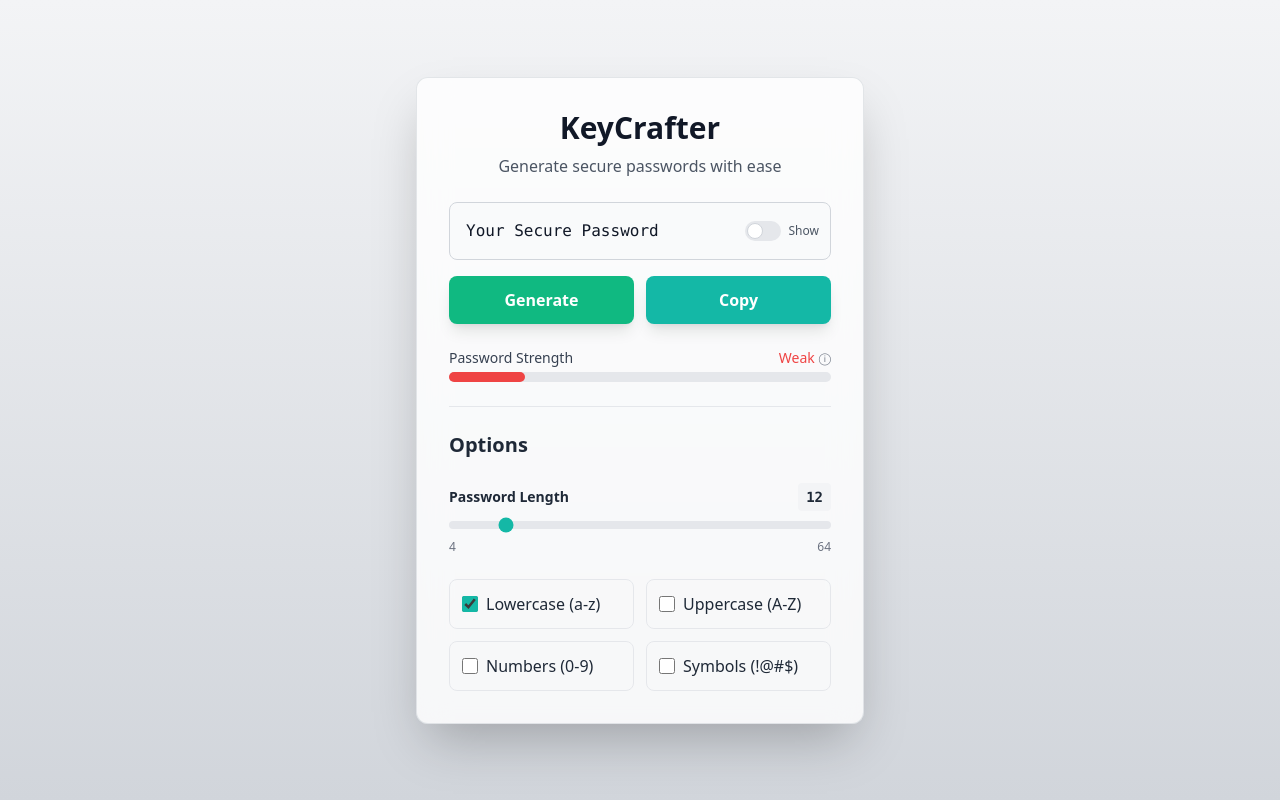
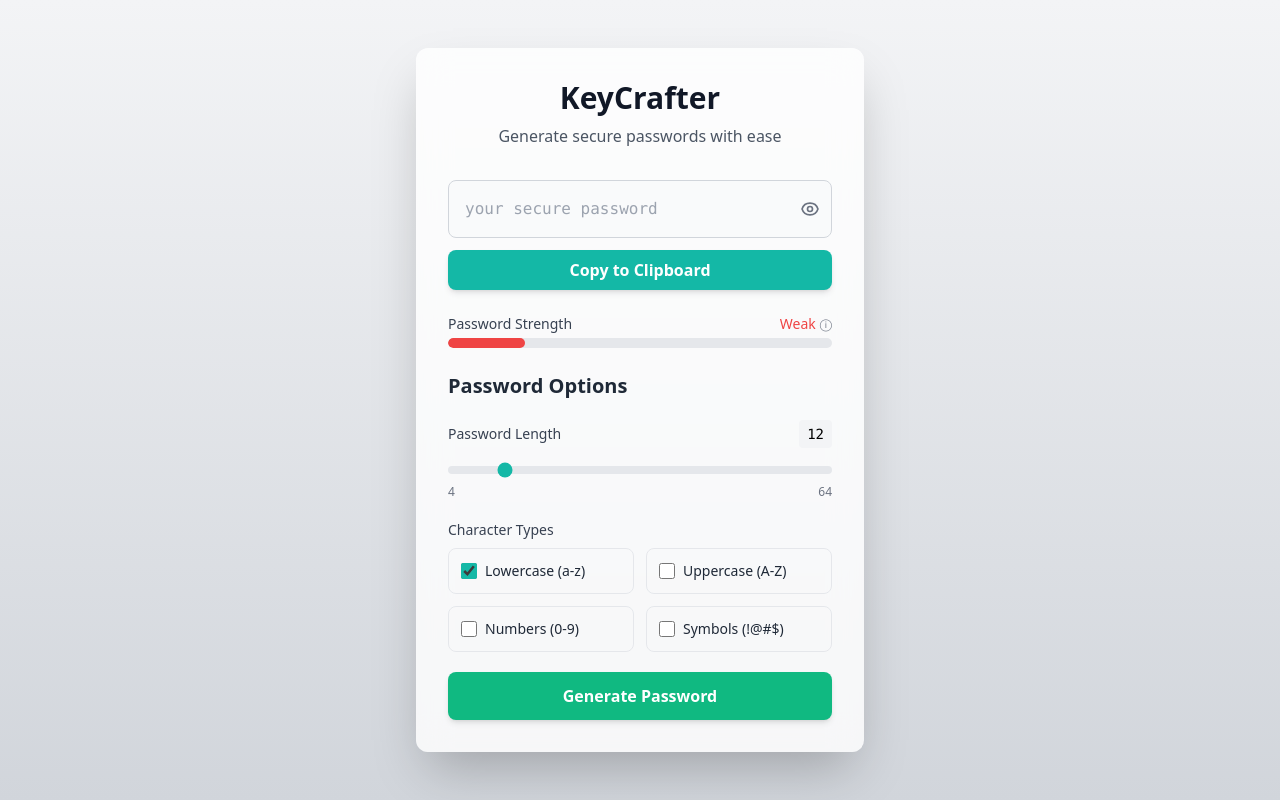
Before and after one commit to IVIonsters/KeyCrafter, a React (Vite) app in the folder KeyCrafter/: page / in a window 1280 px wide. Built offline with nearby package versions, Linux system fonts and the light colour scheme.

Commit message:
refactor App component layout; integrate PasswordDisplay, StrengthBar, and CheckboxGroup components into PasswordGenerator; enhance accessibility and styling

```diff
--- a/KeyCrafter/src/App.jsx
+++ b/KeyCrafter/src/App.jsx
@@ -1,28 +1,16 @@
 import './App.css'
-import CheckboxGroup from './components/CheckboxGroup'
 import PasswordGenerator from './components/PasswordGenerator'
-import PasswordDisplay from './components/PasswordDisplay'
-import StrengthBar from './components/StrengthBar'
 
 function App() {
   return (
     <div className="bg-gradient-to-b from-gray-100 to-gray-300 min-h-screen flex items-center justify-center p-4">
-      <section className="w-full max-w-md bg-white/80 backdrop-blur-lg p-8 rounded-xl shadow-2xl flex flex-col space-y-6 border border-gray-300/60">
-        <header className="text-center">
+      <section className="w-full max-w-md bg-white/80 backdrop-blur-lg p-8 rounded-xl shadow-2xl">
+        <header className="text-center mb-8">
           <h1 className="text-3xl font-extrabold text-gray-900">KeyCrafter</h1>
           <p className="text-gray-600 mt-2">Generate secure passwords with ease</p>
         </header>
 
-        <PasswordDisplay />
-        <StrengthBar />
-
-        <div className="w-full h-px bg-gray-200"></div>
-
-        <div className="space-y-6">
-          <h2 className="text-xl font-semibold text-gray-800">Options</h2>
-          <PasswordGenerator />
-          <CheckboxGroup />
-        </div>
+        <PasswordGenerator />
       </section>
     </div>
   );
--- a/KeyCrafter/src/components/CheckboxGroup.jsx
+++ b/KeyCrafter/src/components/CheckboxGroup.jsx
@@ -13,7 +13,7 @@ function CheckboxGroup() {
           className="h-4 w-4 rounded border-gray-300 accent-teal-500 focus:ring-teal-400"
           defaultChecked
         />
-        <span className="text-gray-800">Lowercase (a-z)</span>
+        <span className="text-gray-800 text-sm">Lowercase (a-z)</span>
       </label>
 
       <label
@@ -24,7 +24,7 @@ function CheckboxGroup() {
           id="includeuppercase"
           className="h-4 w-4 rounded border-gray-300 accent-teal-500 focus:ring-teal-400"
         />
-        <span className="text-gray-800">Uppercase (A-Z)</span>
+        <span className="text-gray-800 text-sm">Uppercase (A-Z)</span>
       </label>
 
       <label
@@ -35,7 +35,7 @@ function CheckboxGroup() {
           id="includenumbers"
           className="h-4 w-4 rounded border-gray-300 accent-teal-500 focus:ring-teal-400"
         />
-        <span className="text-gray-800">Numbers (0-9)</span>
+        <span className="text-gray-800 text-sm">Numbers (0-9)</span>
       </label>
 
       <label
@@ -46,7 +46,7 @@ function CheckboxGroup() {
           id="includespecialcharacters"
           className="h-4 w-4 rounded border-gray-300 accent-teal-500 focus:ring-teal-400"
         />
-        <span className="text-gray-800">Symbols (!@#$)</span>
+        <span className="text-gray-800 text-sm">Symbols (!@#$)</span>
       </label>
     </div>
   );
--- a/KeyCrafter/src/components/PasswordDisplay.jsx
+++ b/KeyCrafter/src/components/PasswordDisplay.jsx
@@ -1,43 +1,56 @@
-function PasswordDisplay() {
+/* eslint-disable react/prop-types */
+/* eslint-disable no-unused-vars */
+import { useState } from "react";
+
+
+function PasswordDisplay({ displayPassword }) {
+
   return (
-    <div className="space-y-4">
+    <div className="space-y-3">
       <div className="relative">
         <input
           type="text"
           id="password"
           readOnly
-          value="Your Secure Password"
+          placeholder="your secure password"
+          value={displayPassword}
           className="w-full p-4 bg-gray-50 border border-gray-300 rounded-lg text-gray-900 font-mono text-base focus:outline-none focus:ring-2 focus:ring-teal-400"
         />
 
-        <div className="absolute right-3 top-1/2 -translate-y-1/2 flex items-center">
-          <label htmlFor="toggle-visibility" className="inline-flex items-center cursor-pointer">
-            <input
-              type="checkbox"
-              id="toggle-visibility"
-              className="sr-only peer"
+        <button
+          id="toggleVisibility"
+          className="absolute inset-y-0 right-0 pr-3 flex items-center text-gray-500 hover:text-gray-700"
+          aria-label="Toggle password visibility"
+        >
+          <svg
+            xmlns="http://www.w3.org/2000/svg"
+            className="h-5 w-5"
+            fill="none"
+            viewBox="0 0 24 24"
+            stroke="currentColor"
+          >
+            <path
+              strokeLinecap="round"
+              strokeLinejoin="round"
+              strokeWidth={2}
+              d="M15 12a3 3 0 11-6 0 3 3 0 016 0z"
             />
-            <div className="w-9 h-5 bg-gray-200 peer-focus:ring-2 peer-focus:ring-teal-300 rounded-full peer peer-checked:after:translate-x-full peer-checked:after:border-white after:content-[''] after:absolute after:top-[2px] after:left-[2px] after:bg-white after:border-gray-300 after:border after:rounded-full after:h-4 after:w-4 after:transition-all peer-checked:bg-teal-500"></div>
-            <span className="ml-2 text-xs text-gray-600">Show</span>
-          </label>
-        </div>
+            <path
+              strokeLinecap="round"
+              strokeLinejoin="round"
+              strokeWidth={2}
+              d="M2.458 12C3.732 7.943 7.523 5 12 5c4.478 0 8.268 2.943 9.542 7-1.274 4.057-5.064 7-9.542 7-4.477 0-8.268-2.943-9.542-7z"
+            />
+          </svg>
+        </button>
       </div>
 
-      <div className="grid grid-cols-2 gap-3">
-        <button
-          id="generateBtn"
-          className="py-3 px-4 bg-emerald-500 text-white font-semibold rounded-lg shadow-lg hover:bg-emerald-600 focus:ring-2 focus:ring-emerald-400 focus:outline-none transition-all duration-300"
-        >
-          Generate
-        </button>
-
-        <button
-          id="copyBtn"
-          className="py-3 px-4 bg-teal-500 text-white font-semibold rounded-lg shadow-lg hover:bg-teal-600 focus:ring-2 focus:ring-teal-400 focus:outline-none transition-all duration-300"
-        >
-          Copy
-        </button>
-      </div>
+      <button
+        id="copyBtn"
+        className="w-full py-2 px-4 bg-teal-500 text-white font-semibold rounded-lg shadow-md hover:bg-teal-600 focus:ring-2 focus:ring-teal-400 focus:outline-none transition-all duration-300"
+      >
+        Copy to Clipboard
+      </button>
     </div>
   );
 }
--- a/KeyCrafter/src/components/PasswordGenerator.jsx
+++ b/KeyCrafter/src/components/PasswordGenerator.jsx
@@ -1,7 +1,13 @@
 /* eslint-disable no-unused-vars */
 import { useState } from 'react';
+import PasswordDisplay from './PasswordDisplay';
+import StrengthBar from './StrengthBar';
+import CheckboxGroup from './CheckboxGroup';
 
 function PasswordGenerator() {
+  //Password and Length State
+  const [passwordLength, setPasswordLength] = useState(12)
+  const [password, setPassword] = useState('')
 
   function generatePassword() {
     // Character Variables
@@ -27,35 +33,71 @@ function PasswordGenerator() {
       alert('please create a longer password')
     } while (password.length < passwordLength) {
       password += charPool[Math.floor(Math.random() * charPool.length)]
+    }
+    // Debug Logs
     console.log(password)
-    }
-
     // Set State Changes - Future Use
-
+    setPassword(password)
 
   }
 
+  return (
+    <div className="w-full max-w-md mx-auto flex flex-col gap-6">
+      {/* Password Display Section */}
+      <div className="w-full">
+        <PasswordDisplay
+          displayPassword={password} />
+      </div>
 
-  return (
+      {/* Strength Indicator */}
       <div className="w-full">
-      <label
-        htmlFor="passwordLength"
-        className="flex justify-between items-center text-sm font-semibold text-gray-800"
-      >
-        <span>Password Length</span>
-        <output className="bg-gray-100 px-2 py-1 rounded text-sm font-mono">12</output>
+        <StrengthBar />
+      </div>
+
+      {/* Options Section */}
+      <div className="w-full space-y-5">
+        <h2 className="text-xl font-semibold text-gray-800">Password Options</h2>
+
+        {/* Length Slider */}
+        <div>
+          <div className="flex justify-between items-center mb-2">
+            <label htmlFor="passwordLength" className="text-sm font-medium text-gray-700">
+              Password Length
             </label>
+            <span className="px-2 py-1 bg-gray-100 rounded text-sm font-mono">
+              {passwordLength}
+            </span>
+          </div>
+
           <input
             type="range"
             min="4"
             max="64"
-        defaultValue="12"
+            value={passwordLength}
+            onChange={(e) => setPasswordLength(e.target.value)}
             id="passwordLength"
-        className="w-full h-2 bg-gray-200 rounded-lg appearance-none cursor-pointer mt-2 accent-teal-500"
+            className="w-full h-2 bg-gray-200 rounded-lg appearance-none cursor-pointer accent-teal-500"
           />
+
           <div className="flex justify-between text-xs text-gray-500 mt-1">
             <span>4</span>
             <span>64</span>
+          </div>
+        </div>
+
+        {/* Character Options */}
+        <div>
+          <h3 className="text-sm font-medium text-gray-700 mb-2">Character Types</h3>
+          <CheckboxGroup />
+        </div>
+
+        {/* Generate Button */}
+        <button
+          onClick={generatePassword}
+          className="w-full py-3 px-4 bg-emerald-500 text-white font-semibold rounded-lg shadow-md hover:bg-emerald-600 focus:ring-2 focus:ring-emerald-400 focus:outline-none transition-all duration-300"
+        >
+          Generate Password
+        </button>
       </div>
     </div>
   );
--- a/KeyCrafter/src/components/StrengthBar.jsx
+++ b/KeyCrafter/src/components/StrengthBar.jsx
@@ -5,7 +5,7 @@ function StrengthBar() {
   return (
     <div className="w-full">
       <div className="flex justify-between items-center mb-1">
-        <p className="text-sm text-gray-700">
+        <p className="text-sm font-medium text-gray-700">
           Password Strength
         </p>
         <div className="flex items-center">
@@ -19,7 +19,7 @@ function StrengthBar() {
         </div>
       </div>
 
-      <div className="w-full bg-gray-200 rounded-full h-2.5">
+      <div className="w-full bg-gray-200 rounded-full h-2.5 overflow-hidden">
         <div className="bg-red-500 h-2.5 rounded-full" style={{ width: '20%' }}></div>
       </div>
     </div>
```
Lines whose indentation alone changed are shown as unchanged.
